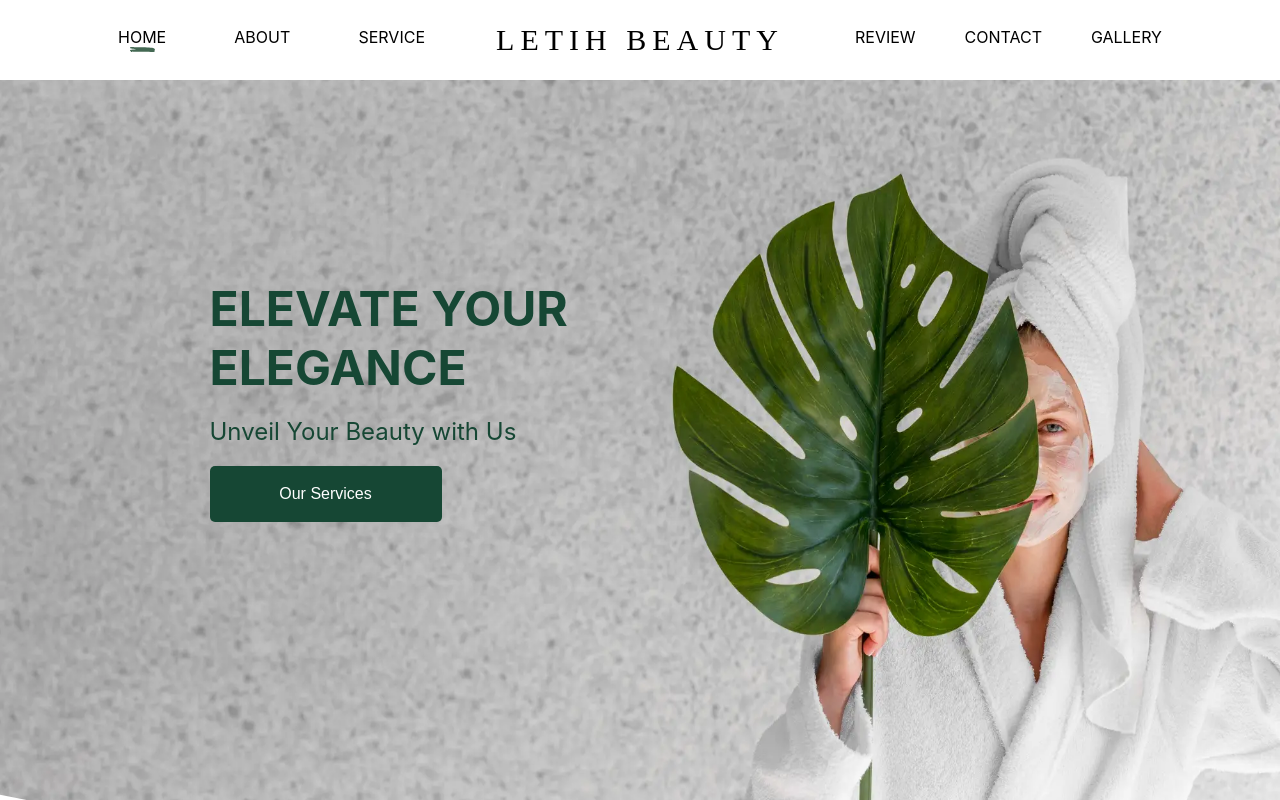
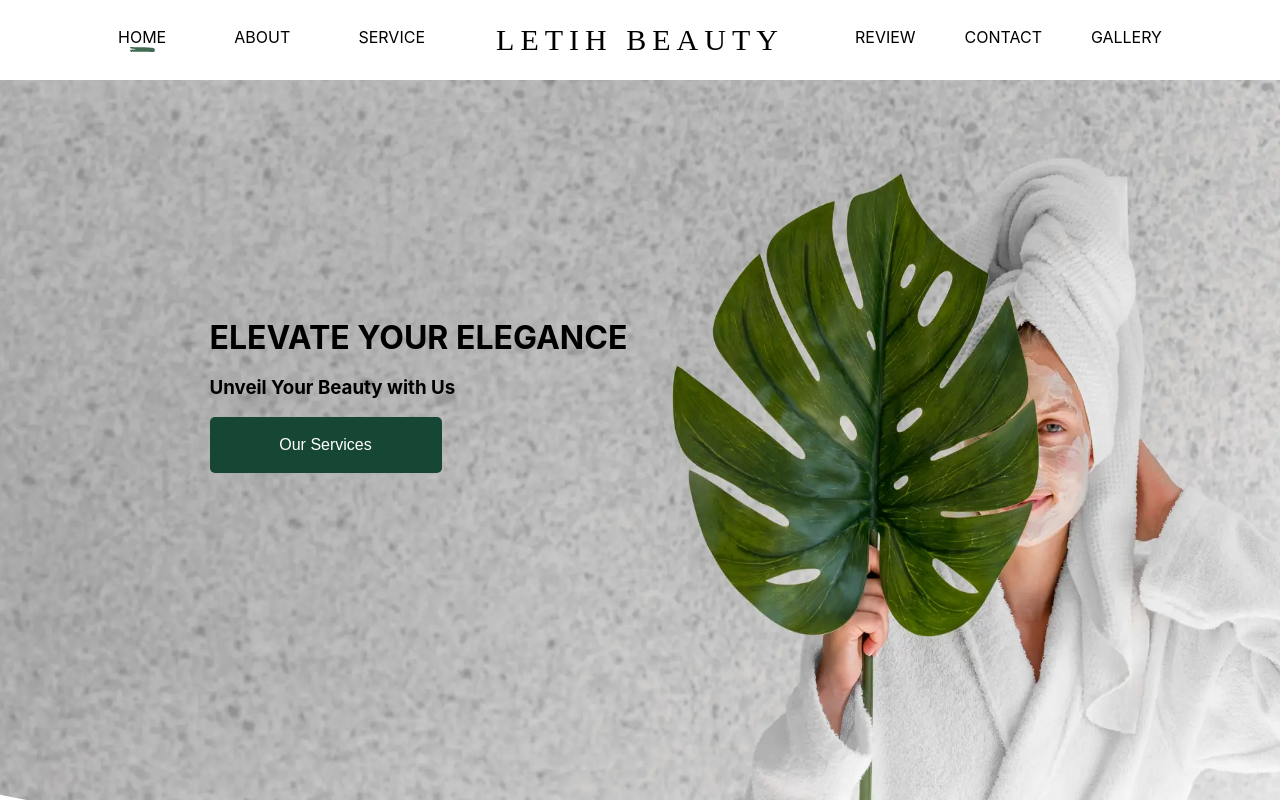
Before and after one commit to LetihBeauty/letih, a React (Create React App) app: page / in a window 1280 px wide. Shown: the top 800 px of the page. Built offline with nearby package versions, Linux system fonts and the light colour scheme.

Commit message:
adjust hero style

```diff
--- a/src/pages/Home.css
+++ b/src/pages/Home.css
@@ -30,18 +30,17 @@
   }
 
   h1 {
-    color: var(--green-dark);
-    font-size: 3rem;
+    width: 499px;
+    position: static;
+    top: 257px;
+    left: 128px;
+    text-align: left;
     margin: 0;
-    width: 499px;
-    text-align: left;
-    margin: 10px 0;
   }
 
-  p {
-    color: var(--green-dark);
-    font-size: 1.5rem;
+  h3 {
     text-align: left;
-    margin: 10px 0 20px 0;
+    top: 452px;
+    left: 128px;
   }
 }
--- a/src/pages/Home.js
+++ b/src/pages/Home.js
@@ -6,7 +6,7 @@ function Home() {
     <div className="banner">
       <div class="content">
         <h1>ELEVATE YOUR ELEGANCE</h1>
-        <p>Unveil Your Beauty with Us</p>
+        <h3>Unveil Your Beauty with Us</h3>
         <BtnGreen>Our Services</BtnGreen>
       </div>
       <img src="images/hero-women-leaf.webp" alt="Women with leaf"></img>
```
